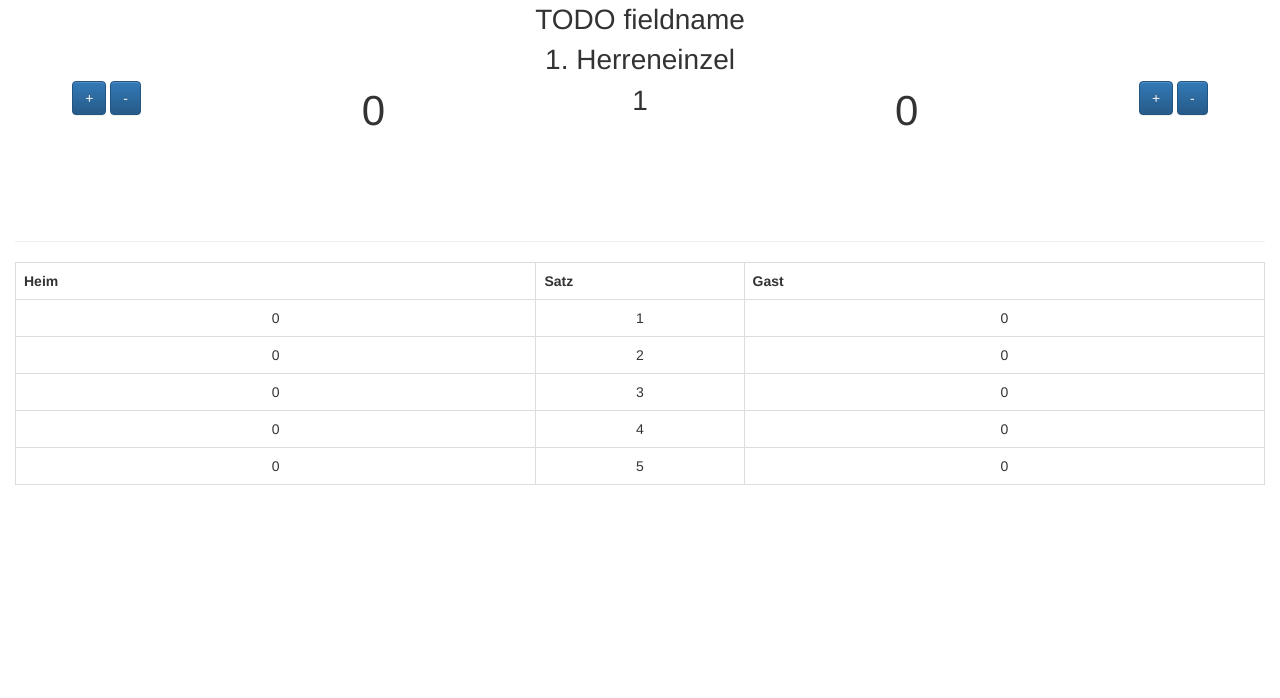
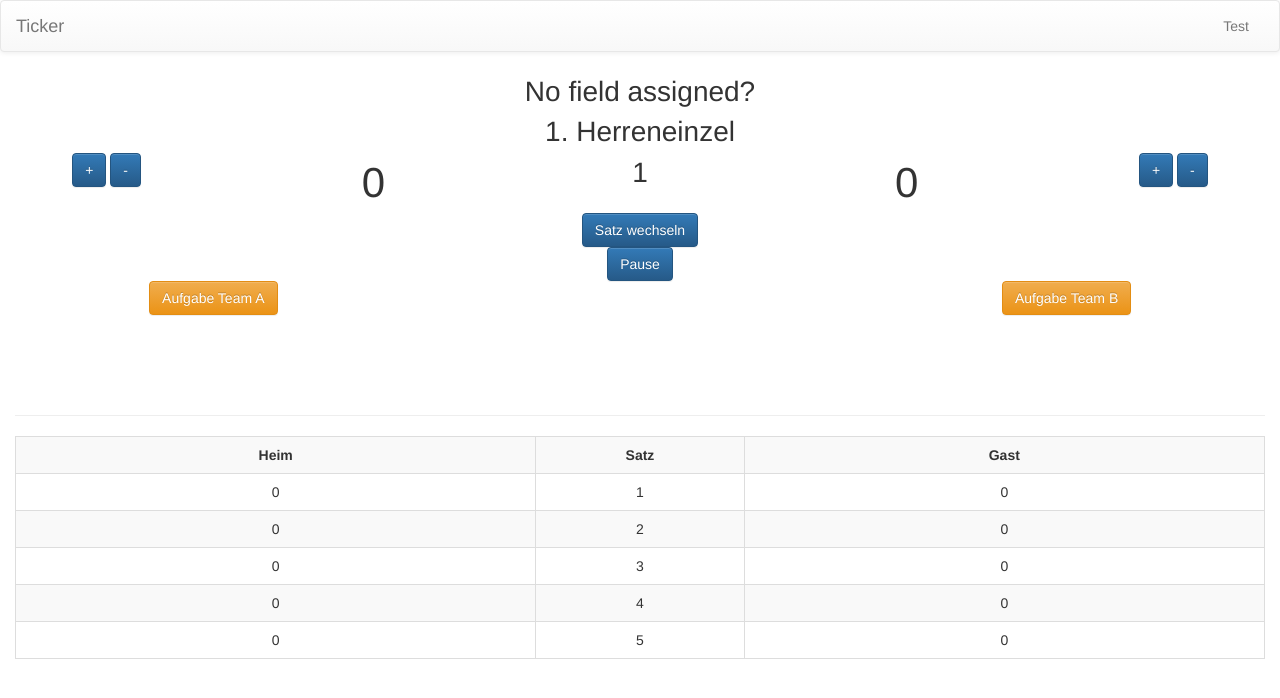
Before and after one commit to meyerjo/ticker, a Django app: page /ticker/manage/ticker/simple/1/1/ in a window 1280 px wide. Shown: the top 698 px of the page. Run offline with Django 3.2, Linux system fonts and the light colour scheme; data comes from the database, SQL or seed files in the repository; both versions use the stored data as it was after the commit; some libraries are stand-ins or nearby versions.

Commit message:
* worked on a simple ticker interface

```diff
--- a/ticker/static/css/ticker_interface_simple.css
+++ b/ticker/static/css/ticker_interface_simple.css
@@ -14,6 +14,11 @@ div {
     vertical-align: middle;
 }
 
+th {
+    text-align: center;
+}
+
+
 .score_current_set {
     font-size: 3em;
 }
--- a/ticker/templates/user/simple_ticker_interface.html
+++ b/ticker/templates/user/simple_ticker_interface.html
@@ -5,11 +5,35 @@
 {% block extracss %}
     <link href="{% static 'css/ticker_interface_simple.css' %}" rel="stylesheet"/>
 {% endblock %}
+{% block navigation %}
+    <nav class="navbar navbar-default">
+        <div class="container-fluid">
+            <!-- Brand and toggle get grouped for better mobile display -->
+            <div class="navbar-header">
+                <button type="button" class="navbar-toggle collapsed" data-toggle="collapse"
+                        data-target="#bs-example-navbar-collapse-1" aria-expanded="false">
+                    <span class="sr-only">Toggle navigation</span>
+                    <span class="icon-bar"></span>
+                    <span class="icon-bar"></span>
+                    <span class="icon-bar"></span>
+                </button>
+                <a class="navbar-brand" href="{% url 'manage_dashboard' %}">Ticker</a>
+            </div>
+
+            <!-- Collect the nav links, forms, and other content for toggling -->
+            <div class="collapse navbar-collapse" id="bs-example-navbar-collapse-1">
+                <ul class="nav navbar-nav navbar-right">
+                    <li><a href="#">Test</a></li>
+                </ul>
+            </div>
+        </div>
+    </nav>
+{% endblock %}
 {% block content %}
     <div class="container-fluid">
         {% if game %}
             <div class="row gamename">
-                <div class="col-xs-12">TODO fieldname</div>
+                <div class="col-xs-12">{{ game|get_fieldname }}</div>
             </div>
             <div class="row gamename">
                 <div class="col-xs-12">{{ game.name }}</div>
@@ -43,8 +67,30 @@
                     </div>
                 {% endwith %}
             </div>
+            <div class="row switchsetrow">
+                <div class="col-sm-12">
+                    <button name="switch_set" value="True" class="btn btn-primary">Satz wechseln</button>
+                </div>
+            </div>
+            <div class="row">
+                <div class="col-xs-12">
+                    <button name="pause" value="on" class="btn btn-primary">Pause</button>
+                </div>
+            </div>
+
+            {# TODO: introduce panels #}
+            <div class="row">
+                <div class="col-xs-4">
+                    <button class="btn btn-warning">Aufgabe Team A</button>
+                </div>
+                <div class="col-xs-4"></div>
+                <div class="col-xs-4">
+                    <button class="btn btn-warning">Aufgabe Team B</button>
+                </div>
+            </div>
+
             <hr style="margin-top: 100px"/>
-            <table class="table table-bordered">
+            <table class="table table-striped table-bordered">
                 <tr>
                     <th>Heim</th>
                     <th>Satz</th>
--- a/ticker/templatetags/custom_tags.py
+++ b/ticker/templatetags/custom_tags.py
@@ -1,15 +1,16 @@
+import math
+
 from django import template
-import json
-
 from django.contrib.auth.models import User
 from django.db.models import QuerySet
 
-import math
-
 from ticker.models import FieldAllocation
+from ticker.models import Game
 from ticker.models import League
 from ticker.models import Match
 from ticker.models import Profile
+from ticker.models import Set
+
 
 register = template.Library()
 
@@ -26,6 +27,7 @@ def check_if_in_responsible_profiles(obj, user):
         if elm.user.id == user.id:
             return True
     return False
+
 
 @register.filter
 def get_field_width(width, col):
@@ -48,6 +50,7 @@ def player_in_team_icon(teamobj, playerobj):
 def is_current_season_class(obj):
     return 'currentseason' if obj.season_is_on else ''
 
+
 @register.filter
 def is_selected(obj):
     return 'selected' if obj else ''
@@ -57,6 +60,7 @@ def is_selected(obj):
 def get_date_string(obj):
     print(obj)
     return obj.strftime('%d.%m.%Y')
+
 
 @register.filter
 def get_players(game, args):
@@ -74,7 +78,6 @@ def get_players(game, args):
         else:
             selected_player = selected_player[1]
 
-
     ret_list = []
     if 'single' in game.game_type and split_args[0] == '2':
             return []
@@ -88,7 +91,6 @@ def get_players(game, args):
         if isinstance(selected_player, QuerySet):
             selected_player = selected_player[0]
 
-
         if 'woman' in game.game_type or 'women' in game.game_type:
             players = team.get_players().filter(sex='female')
         else:
@@ -99,18 +101,22 @@ def get_players(game, args):
             ret_list.append((player.id, player.get_name(), selected))
         return ret_list
 
+
 @register.filter
-def is_in(str, search):
-    return search in str
+def is_in(content_str, search):
+    return search in content_str
+
 
 @register.filter
 def format_players(obj):
     names = [p.get_name() for p in obj.all()]
     return '<br/>'.join(names)
 
+
 @register.filter
 def is_current_set(obj, game):
     return 'setactive' if obj.set_number == game.current_set and game.in_progress() else ''
+
 
 @register.filter
 def field_active(field, game):
@@ -119,13 +125,22 @@ def field_active(field, game):
 
 
 @register.filter
-def finished_set(set, match):
-    return set.is_finished(match.rule)
+def get_fieldname(game):
+    assert(isinstance(game, Game))
+    fa = FieldAllocation.objects.filter(game=game, is_active=True).first()
+    return fa.field.name if fa else 'No field assigned?'
 
 
 @register.filter
-def get_range(count, min=0):
-    return range(min, count)
+def finished_set(set_obj, match):
+    assert(isinstance(set_obj, Set))
+    assert(isinstance(match, Match))
+    return set_obj.is_finished(match.rule)
+
+
+@register.filter
+def get_range(count, min_value=0):
+    return range(min_value, count)
 
 
 @register.filter
@@ -141,6 +156,7 @@ def get_club(user):
         return None
     return p.associated_club
 
+
 @register.filter
 def get_leagues_club(user):
     club = get_club(user)
```
Also changed, not shown: db.sqlite3. Lines whose indentation alone changed are shown as unchanged.
